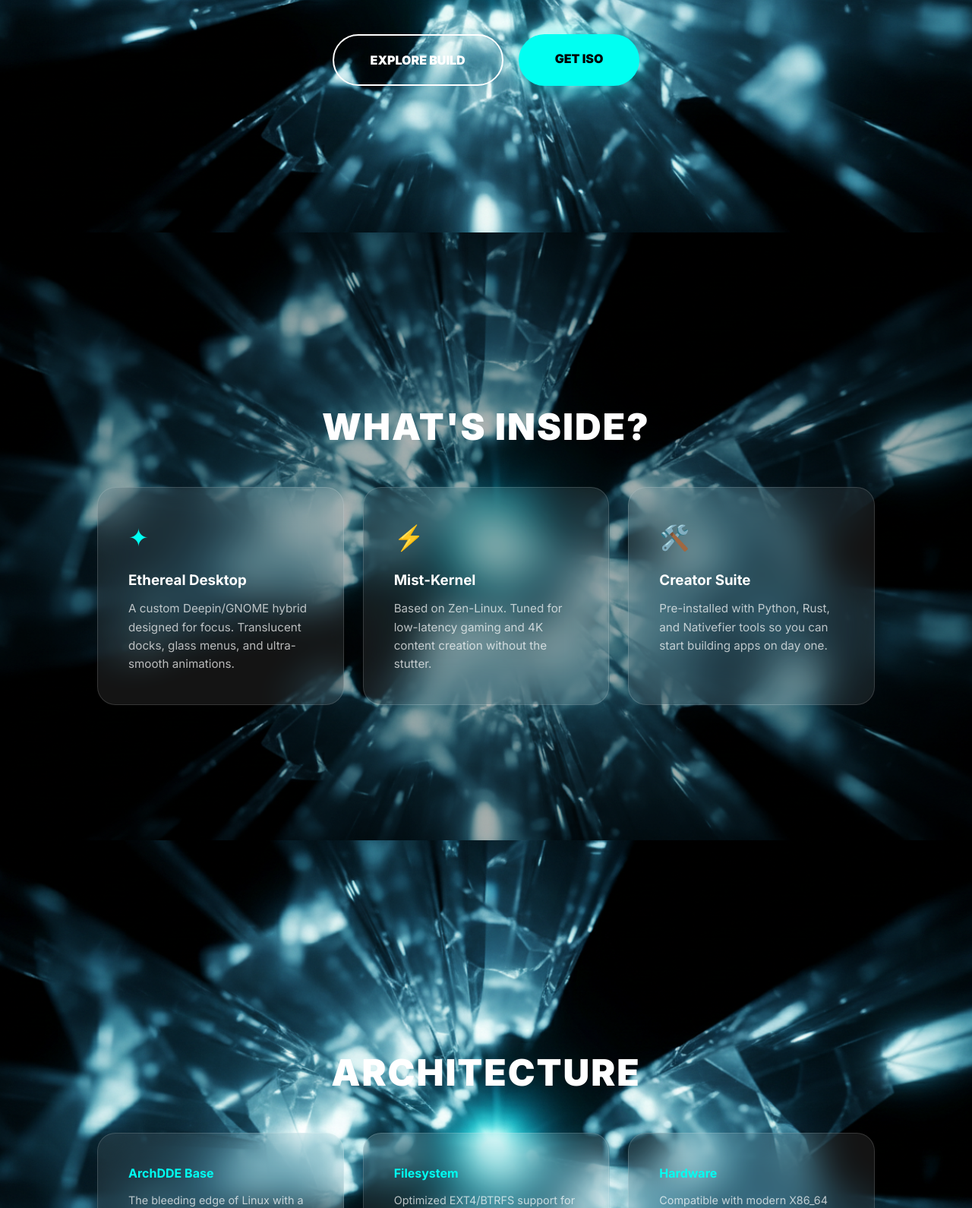
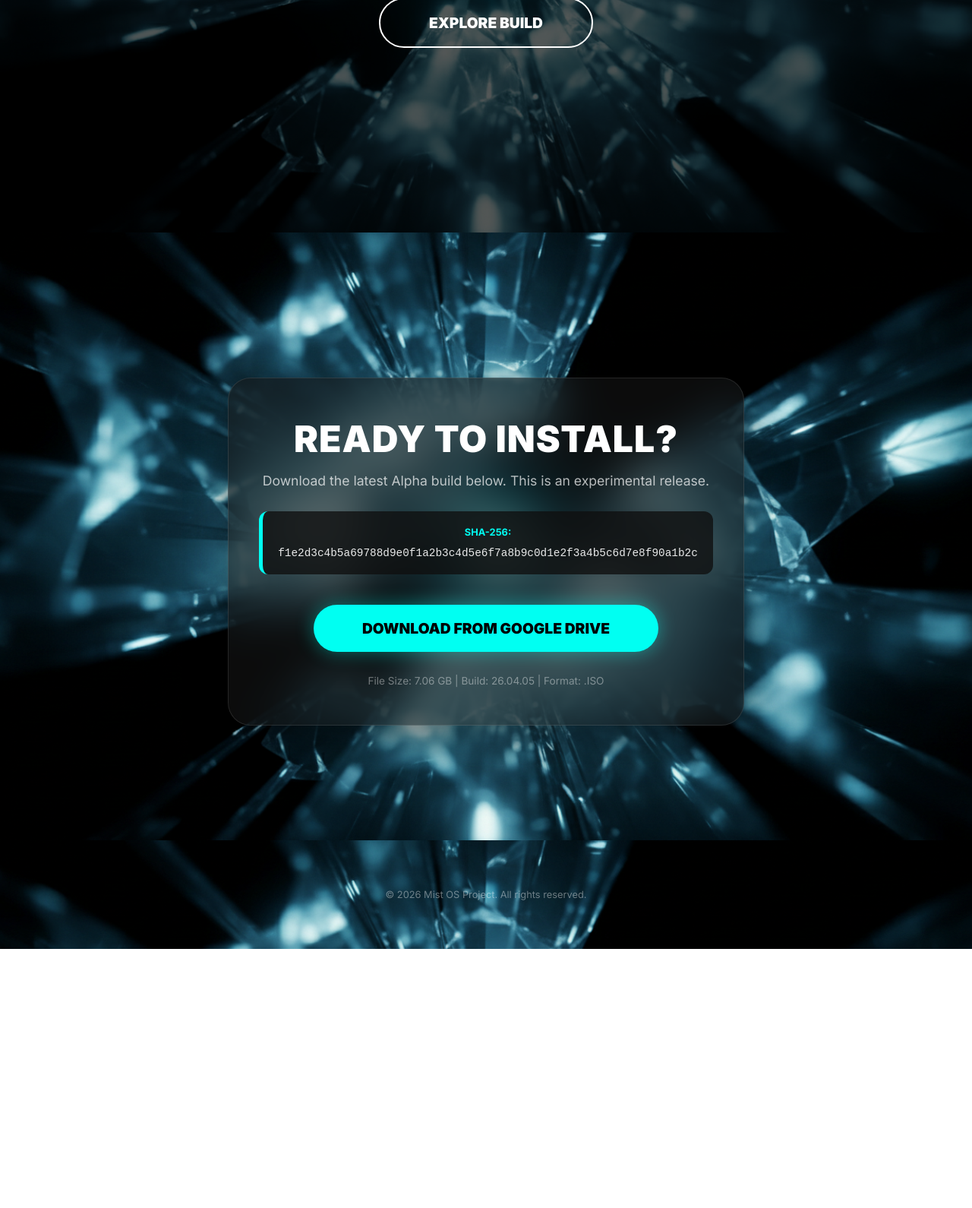
Before and after one commit to mistosofficial/mistos, a plain HTML site: page index.html in a window 1280 px wide. Shown: the part 494-2084 px from the top of the page at 76% size. After the commit the page ends 1743 px from the top, so only its background shows below. Drawn offline with Linux system fonts and the light colour scheme.

Commit message:
Update index.html

```diff
--- a/index.html
+++ b/index.html
@@ -9,8 +9,8 @@
         :root {
             --mist-cyan: #00fff2;
             --mist-glow: rgba(0, 255, 242, 0.4);
-            --glass: rgba(255, 255, 255, 0.08);
-            --glass-border: rgba(255, 255, 255, 0.15);
+            --glass: rgba(255, 255, 255, 0.05);
+            --card-bg: rgba(20, 20, 20, 0.6);
         }
 
         * { margin: 0; padding: 0; box-sizing: border-box; font-family: 'Inter', sans-serif; }
@@ -21,10 +21,17 @@
             color: white;
             overflow-x: hidden;
             scroll-behavior: smooth;
-            line-height: 1.6;
         }
 
-        /* Navigation */
+        /* The Dimmer: Adjust 0.6 to 0.8 if you want it even darker */
+        body::before {
+            content: "";
+            position: fixed;
+            top: 0; left: 0; width: 100%; height: 100%;
+            background: rgba(0, 0, 0, 0.65);
+            z-index: -1;
+        }
+
         nav {
             position: fixed;
             top: 0; width: 100%;
@@ -32,76 +39,67 @@
             display: flex;
             justify-content: space-between;
             align-items: center;
-            background: rgba(0,0,0,0.4);
+            background: rgba(0,0,0,0.5);
             backdrop-filter: blur(20px);
             z-index: 1000;
-            border-bottom: 1px solid var(--glass-border);
+            border-bottom: 1px solid rgba(255,255,255,0.1);
         }
         .logo { font-weight: 900; font-size: 1.4rem; letter-spacing: 3px; color: var(--mist-cyan); text-transform: uppercase; }
-        .nav-links a { color: white; text-decoration: none; margin-left: 1.5rem; font-size: 0.85rem; font-weight: 600; opacity: 0.6; transition: 0.3s; text-transform: uppercase; }
-        .nav-links a:hover { opacity: 1; color: var(--mist-cyan); text-shadow: 0 0 10px var(--mist-glow); }
+        .nav-links a { color: white; text-decoration: none; margin-left: 1.5rem; font-size: 0.8rem; font-weight: 600; opacity: 0.6; transition: 0.3s; }
+        .nav-links a:hover { opacity: 1; color: var(--mist-cyan); }
 
-        /* Sections */
         section { min-height: 100vh; padding: 120px 10% 80px; display: flex; flex-direction: column; justify-content: center; }
-        h2 { font-size: 3rem; font-weight: 900; margin-bottom: 2.5rem; text-transform: uppercase; letter-spacing: 2px; text-align: center; }
 
-        /* Hero */
+        /* Hero Section */
         #home { text-align: center; }
-        .hero-title { font-size: 8rem; font-weight: 900; letter-spacing: -5px; margin-bottom: 10px; filter: drop-shadow(0 0 30px var(--mist-glow)); }
-        .hero-tag { font-size: 1.4rem; opacity: 0.7; letter-spacing: 8px; margin-bottom: 3.5rem; }
+        .hero-title { font-size: 7rem; font-weight: 900; letter-spacing: -4px; filter: drop-shadow(0 0 20px var(--mist-glow)); }
+        .hero-tag { font-size: 1.2rem; opacity: 0.6; letter-spacing: 6px; margin-bottom: 3rem; }
 
-        /* Buttons */
-        .btn-group { display: flex; gap: 20px; justify-content: center; flex-wrap: wrap; }
-        .btn {
+        /* IMAGE-MATCHED DOWNLOAD BOX */
+        .download-container {
+            max-width: 900px;
+            margin: 0 auto;
+            background: var(--card-bg);
+            backdrop-filter: blur(30px);
+            border-radius: 30px;
+            padding: 50px 40px;
+            text-align: center;
+            border: 1px solid rgba(255,255,255,0.1);
+            box-shadow: 0 20px 50px rgba(0,0,0,0.5);
+        }
+
+        .download-container h2 { font-size: 3rem; font-weight: 900; margin-bottom: 15px; letter-spacing: 1px; }
+        .download-container p { font-size: 1.1rem; opacity: 0.7; margin-bottom: 30px; }
+
+        .sha-box {
+            background: rgba(15, 15, 15, 0.8);
+            border-left: 5px solid var(--mist-cyan);
+            border-radius: 12px;
+            padding: 20px;
+            margin-bottom: 40px;
+            position: relative;
+        }
+        .sha-label { color: var(--mist-cyan); font-size: 0.8rem; font-weight: 700; margin-bottom: 8px; display: block; }
+        .sha-value { font-family: 'Courier New', monospace; font-size: 0.9rem; word-break: break-all; opacity: 0.9; }
+
+        .dl-btn {
             display: inline-block;
-            padding: 1.2rem 3rem;
+            background: var(--mist-cyan);
+            color: #000;
+            padding: 1.2rem 4rem;
             border-radius: 50px;
             text-decoration: none;
             font-weight: 900;
-            font-size: 1rem;
-            transition: 0.3s cubic-bezier(0.175, 0.885, 0.32, 1.275);
+            font-size: 1.2rem;
+            transition: 0.3s;
             text-transform: uppercase;
+            box-shadow: 0 0 25px var(--mist-glow);
         }
-        .btn-primary { background: var(--mist-cyan); color: #000; box-shadow: 0 0 30px var(--mist-glow); }
-        .btn-secondary { background: transparent; border: 2px solid white; color: white; }
-        .btn:hover { transform: scale(1.08) translateY(-3px); }
-        .btn-primary:hover { box-shadow: 0 0 50px var(--mist-cyan); }
-        .btn-secondary:hover { background: white; color: black; }
+        .dl-btn:hover { transform: scale(1.05); box-shadow: 0 0 45px var(--mist-cyan); }
 
-        /* Features/Explore */
-        #explore { background: rgba(0,0,0,0.3); }
-        .grid { display: grid; grid-template-columns: repeat(auto-fit, minmax(300px, 1fr)); gap: 25px; }
-        .glass-card {
-            background: var(--glass);
-            backdrop-filter: blur(25px);
-            border: 1px solid var(--glass-border);
-            border-radius: 24px;
-            padding: 2.5rem;
-            transition: 0.4s;
-        }
-        .glass-card:hover { border-color: var(--mist-cyan); background: rgba(255,255,255,0.12); }
-        .feature-icon { font-size: 2rem; color: var(--mist-cyan); margin-bottom: 1rem; }
+        .file-info { margin-top: 30px; font-size: 0.85rem; opacity: 0.4; }
 
-        /* Download Section */
-        .download-box { max-width: 850px; margin: 0 auto; text-align: center; }
-        .checksum-container {
-            background: rgba(0,0,0,0.6);
-            padding: 1.2rem;
-            border-radius: 12px;
-            font-family: 'Courier New', monospace;
-            font-size: 0.9rem;
-            margin: 2rem 0;
-            border: 1px dashed var(--mist-cyan);
-            color: #ddd;
-            word-break: break-all;
-        }
-
-        footer { padding: 4rem; text-align: center; opacity: 0.4; font-size: 0.8rem; border-top: 1px solid var(--glass-border); }
-
-        @media (max-width: 768px) {
-            .hero-title { font-size: 4rem; }
-            .hero-tag { font-size: 1rem; letter-spacing: 4px; }
-        }
+        footer { padding: 4rem; text-align: center; opacity: 0.4; font-size: 0.8rem; }
     </style>
 </head>
 <body>
@@ -110,8 +108,6 @@
         <div class="logo">Mist OS</div>
         <div class="nav-links">
             <a href="#home">Home</a>
-            <a href="#explore">Explore</a>
-            <a href="#specs">Specs</a>
             <a href="#download">Download</a>
         </div>
     </nav>
@@ -119,72 +115,33 @@
     <section id="home">
         <h1 class="hero-title">MIST OS</h1>
         <p class="hero-tag">ALPHA 26.04.05</p>
-        <div class="btn-group">
-            <a href="#explore" class="btn btn-secondary">Explore Build</a>
-            <a href="#download" class="btn btn-primary">Get ISO</a>
+        <div>
+            <a href="#download" class="dl-btn" style="background:transparent; color:white; border:2px solid white; box-shadow:none;">Explore Build</a>
         </div>
     </section>
 
-    <section id="explore">
-        <h2>What's inside?</h2>
-        <div class="grid">
-            <div class="glass-card">
-                <div class="feature-icon">✦</div>
-                <h3>Ethereal Desktop</h3>
-                <p style="opacity:0.7; font-size: 0.95rem; margin-top:10px;">A custom Deepin/GNOME hybrid designed for focus. Translucent docks, glass menus, and ultra-smooth animations.</p>
+    <section id="download">
+        <div class="download-container">
+            <h2>READY TO INSTALL?</h2>
+            <p>Download the latest Alpha build below. This is an experimental release.</p>
+
+            <div class="sha-box">
+                <span class="sha-label">SHA-256:</span>
+                <span class="sha-value">f1e2d3c4b5a69788d9e0f1a2b3c4d5e6f7a8b9c0d1e2f3a4b5c6d7e8f90a1b2c</span>
             </div>
-            <div class="glass-card">
-                <div class="feature-icon">⚡</div>
-                <h3>Mist-Kernel</h3>
-                <p style="opacity:0.7; font-size: 0.95rem; margin-top:10px;">Based on Zen-Linux. Tuned for low-latency gaming and 4K content creation without the stutter.</p>
-            </div>
-            <div class="glass-card">
-                <div class="feature-icon">🛠️</div>
-                <h3>Creator Suite</h3>
-                <p style="opacity:0.7; font-size: 0.95rem; margin-top:10px;">Pre-installed with Python, Rust, and Nativefier tools so you can start building apps on day one.</p>
+
+            <a href="https://drive.google.com/file/d/1p0YVIureMBWWFAIRQm9Gp8MigwK0tEbl/view?usp=drive_link" target="_blank" class="dl-btn">
+                DOWNLOAD FROM GOOGLE DRIVE
+            </a>
+
+            <div class="file-info">
+                File Size: 7.06 GB | Build: 26.04.05 | Format: .ISO
             </div>
         </div>
     </section>
 
-    <section id="specs">
-        <h2>Architecture</h2>
-        <div class="grid">
-            <div class="glass-card">
-                <h4 style="color:var(--mist-cyan)">ArchDDE Base</h4>
-                <p style="opacity:0.7; font-size: 0.9rem; margin-top:10px;">The bleeding edge of Linux with a stable, beautiful skin.</p>
-            </div>
-            <div class="glass-card">
-                <h4 style="color:var(--mist-cyan)">Filesystem</h4>
-                <p style="opacity:0.7; font-size: 0.9rem; margin-top:10px;">Optimized EXT4/BTRFS support for lightning-fast file transfers.</p>
-            </div>
-            <div class="glass-card">
-                <h4 style="color:var(--mist-cyan)">Hardware</h4>
-                <p style="opacity:0.7; font-size: 0.9rem; margin-top:10px;">Compatible with modern X86_64 CPUs and legacy NVIDIA/AMD GPUs.</p>
-            </div>
-        </div>
-    </section>
-
-    <section id="download">
-        <div class="download-box glass-card">
-            <h2>Download Alpha</h2>
-            <p style="opacity:0.8;">Secure the 7.06 GB ISO from Baconyy Labs.</p>
-
-            <div class="checksum-container">
-                <span style="color:var(--mist-cyan)">SHA-256:</span><br>
-                35e1538468327c2d7eebffaa2146df6a
-            </div>
-
-            <a href="https://drive.google.com/file/d/1p0YVIureMBWWFAIRQm9Gp8MigwK0tEbl/view?usp=drive_link" target="_blank" class="btn btn-primary">DOWNLOAD FROM DRIVE</a>
-
-            <p style="margin-top: 2rem; font-size: 0.75rem; opacity: 0.5;">
-                Version: 26.04.05 | Status: Experimental
-            </p>
-        </div>
-    </section>
-
     <footer>
-        &copy; 2026 Baconyy | Mist OS is a Community Project. <br>
-        Built for the next generation of computer experts.
+        &copy; 2026 Mist OS Project. All rights reserved.
     </footer>
 
 </body>
```
